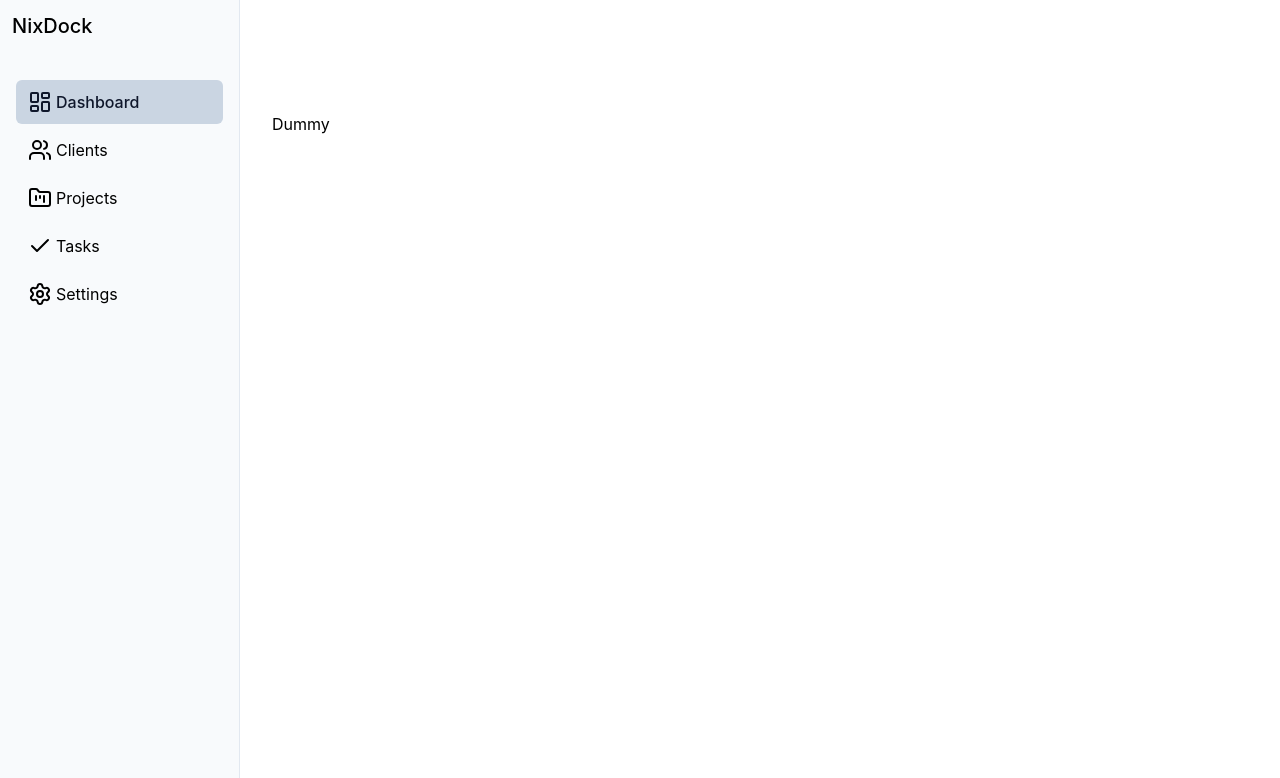
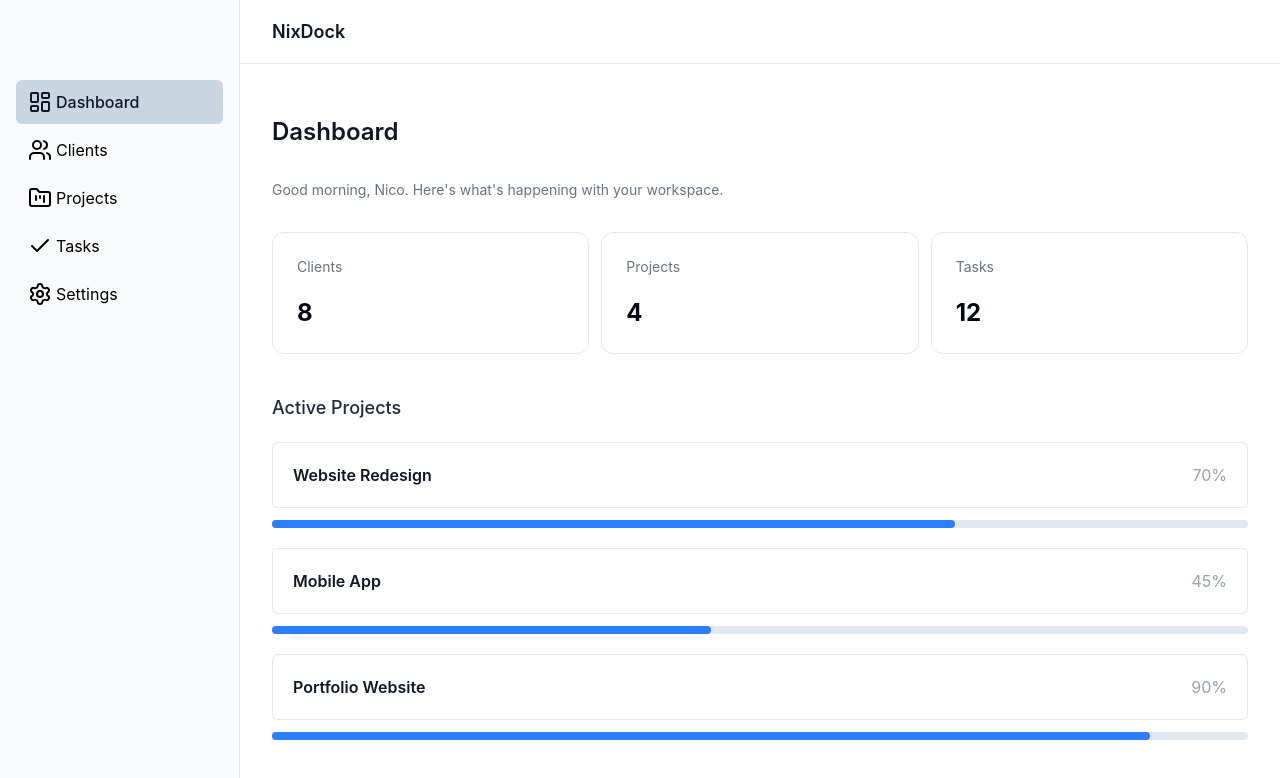
Before and after one commit to nico-devstudio/NixDock, a React (Vite) app: page / in a window 1280 px wide. Shown: the top 778 px of the page. Built offline with nearby package versions, Linux system fonts and the light colour scheme.

Commit message:
feat: build dashboard layout and styling

```diff
--- a/src/components/Header.jsx
+++ b/src/components/Header.jsx
@@ -1 +1,7 @@
-export default function Header() {}
+export default function Header() {
+  return (
+    <header className="bg-white fixed top-0 right-0 left-60 px-8 h-16 z-10 border-b border-gray-200 flex items-center text-lg font-semibold text-gray-900">
+      NixDock
+    </header>
+  );
+}
--- a/src/layouts/RootLayout.jsx
+++ b/src/layouts/RootLayout.jsx
@@ -1,18 +1,15 @@
-import { Outlet } from "react-router-dom";
+// import { Outlet } from "react-router-dom";
 import Sidebar from "../components/Sidebar";
+import Header from "../components/Header";
+import Dashboard from "../pages/Dashboard";
 
 export default function RootLayout() {
   return (
     <>
-      <header className="fixed top-0 right-0 left-0 p-3 font-medium text-xl z-10">
-        NixDock
-      </header>
-
+      <Header />
       <Sidebar />
-
       <main className="bg-white p-8 ml-60 mt-20">
-        Dummy
-        <Outlet />
+        <Dashboard />
       </main>
     </>
   );
--- a/src/pages/Dashboard.jsx
+++ b/src/pages/Dashboard.jsx
@@ -1 +1,65 @@
-export default function Dashboard() {}
+export default function Dashboard() {
+  const cardsStyle =
+    "border border-gray-200 rounded-xl p-6 text-sm text-gray-500 hover:border-gray-300 hover:shadow-sm transition flex-1";
+  const numbersStyle = "text-2xl text-gray-950 block mt-5";
+
+  return (
+    <>
+      <h1 className="text-2xl font-semibold text-gray-900 mb-8 mt-1 ">
+        Dashboard
+      </h1>
+
+      <p className="text-sm text-gray-500 mb-8">
+        Good morning, Nico. Here's what's happening with your workspace.
+      </p>
+
+      <section className="flex flex-row gap-3">
+        <div className={cardsStyle}>
+          <p>Clients</p>
+          <strong className={numbersStyle}>8</strong>
+        </div>
+        <div className={cardsStyle}>
+          <p>Projects</p>
+          <strong className={numbersStyle}>4</strong>
+        </div>
+        <div className={cardsStyle}>
+          <p>Tasks</p>
+          <strong className={numbersStyle}>12</strong>
+        </div>
+      </section>
+
+      <section className="mt-10">
+        <h2 className="text-lg font-medium text-gray-800">Active Projects</h2>
+        <div className="space-y-5 mt-5">
+          <div>
+            <div className="flex justify-between border border-gray-200 rounded-md p-5">
+              <p className="text-gray-900 font-semibold">Website Redesign</p>
+              <p className="text-gray-400">70%</p>
+            </div>
+            <div className="h-2  bg-slate-200 rounded-full w-full mt-3">
+              <div className="h-2 bg-blue-500 rounded-full w-[70%]"></div>
+            </div>
+          </div>
+          <div>
+            <div className="flex justify-between border border-gray-200 rounded-md p-5">
+              <p className="text-gray-900 font-semibold">Mobile App</p>
+              <p className="text-gray-400">45%</p>
+            </div>
+            <div className="h-2  bg-slate-200 rounded-full w-full mt-3">
+              <div className="h-2 bg-blue-500 rounded-full w-[45%]"></div>
+            </div>
+          </div>
+          <div>
+            <div className="flex justify-between border border-gray-200 rounded-md p-5">
+              <p className="text-gray-900 font-semibold">Portfolio Website</p>
+              <p className="text-gray-400">90%</p>
+            </div>
+            <div className="h-2  bg-slate-200 rounded-full w-full mt-3">
+              <div className="h-2 bg-blue-500 rounded-full w-[90%]"></div>
+            </div>
+          </div>
+        </div>
+      </section>
+    </>
+  );
+}
```
